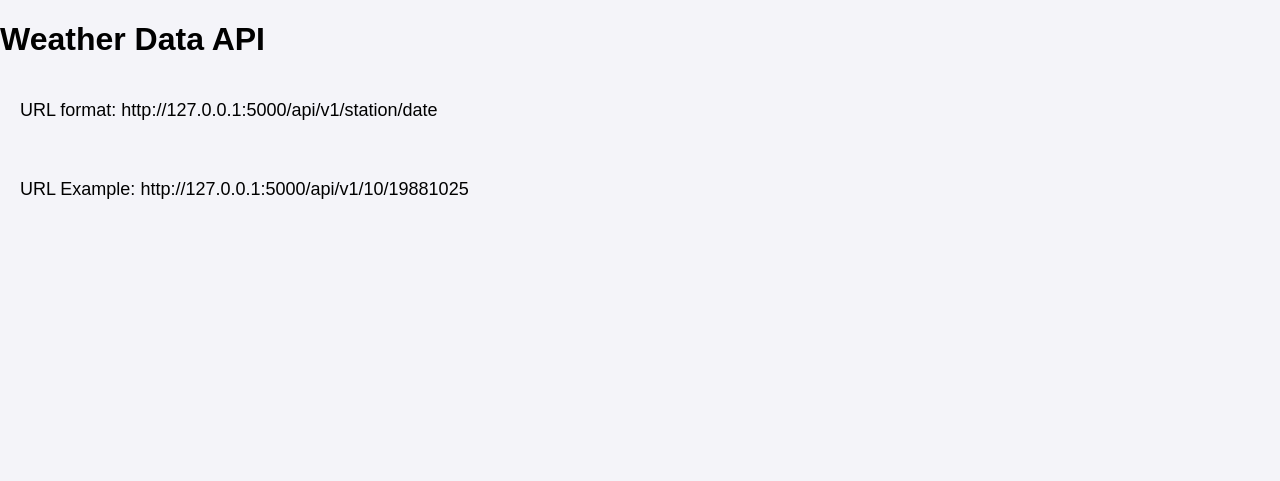
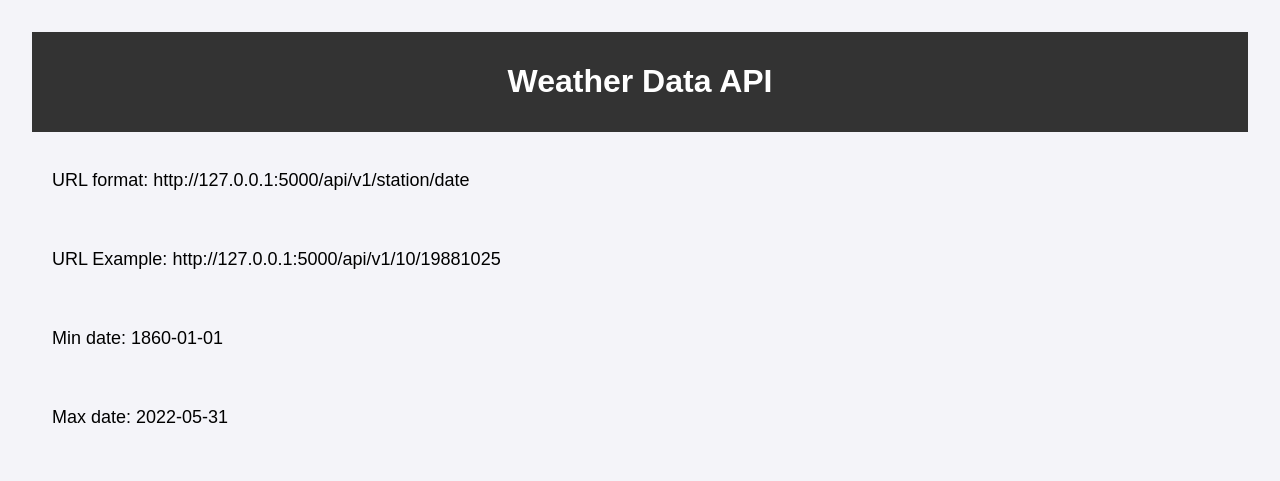
Before and after one commit to zihadev/weather-api, a Flask app: page / in a window 1280 px wide. Shown: the top 481 px of the page. Run offline with Flask 3, Linux system fonts and the light colour scheme.

Commit message:
using all data to API from user and from files

```diff
--- a/main.py
+++ b/main.py
@@ -1,23 +1,42 @@
+# coding=utf-8
 import random
-
 from flask import Flask, render_template
+import data_processing as data_processing
 
 app = Flask(__name__)
 
 
 @app.route("/")
 def home():
-    return render_template("home.html")
+    # minimum_date = data_processing.start_date
+    # maximum_date = data_processing.end_date
+    minimum_date = "1860-01-01"
+    maximum_date = "2022-05-31"
+    return render_template("home.html", minimum_date=minimum_date,
+                           maximum_date=maximum_date)
 
 
 @app.route("/api/v1/<station>/<date>")
 def api(station, date):
     temperature = random.randint(-50, 50)
-    return {
-        "station": station,
-        "date": date,
-        "hard coded temp": temperature
-    }
+    if len(str(date)) != 8:
+        info = "bad date"
+        return {"info": info
+                }
+    else:
+
+        formatted_date = f"{date[:4]}-{date[4:6]}-{date[6:]}"
+        formatted_station = int(station)
+        temp = data_processing.check_api(date=formatted_date,
+                                         station=formatted_station)
+
+        return {
+
+            "station": station,
+            "date": date,
+            "temp": temp,
+            "formatted date ": formatted_date,
+        }
 
 
 if __name__ == "__main__":
--- a/static/css/styles.css
+++ b/static/css/styles.css
@@ -1,7 +1,7 @@
 body {
     font-family: Arial, sans-serif;
-    margin: 0;
-    padding: 0;
+    margin: 1rem;
+    padding: 1rem;
     background-color: #f4f4f9;
 }
 
--- a/templates/home.html
+++ b/templates/home.html
@@ -6,8 +6,12 @@
     <title>Weather Data API</title>
 </head>
 <body>
-<h1>Weather Data API</h1>
+<header>
+    <h1>Weather Data API</h1>
+</header>
 <p>URL format: http://127.0.0.1:5000/api/v1/station/date</p>
 <p>URL Example: http://127.0.0.1:5000/api/v1/10/19881025</p>
+<p>Min date: {{minimum_date}}</p>
+<p>Max date: {{maximum_date}}</p>
 </body>
 </html>
```
Also changed, not shown: data_processing.py (added, +54 -0 lines), 1 other file.
